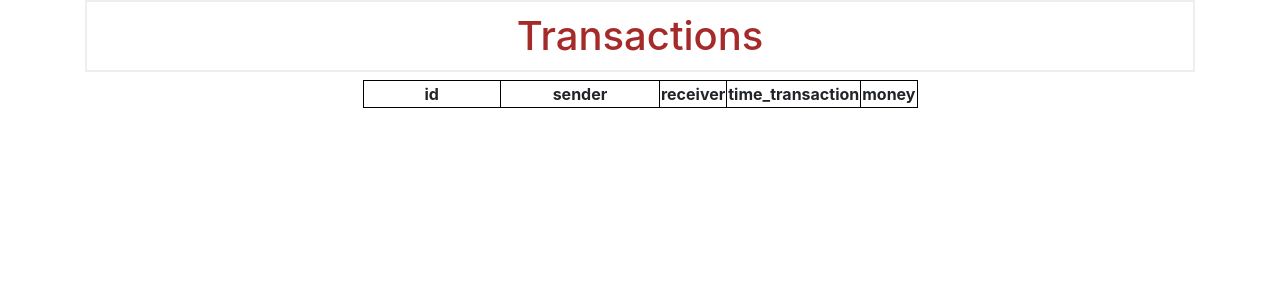
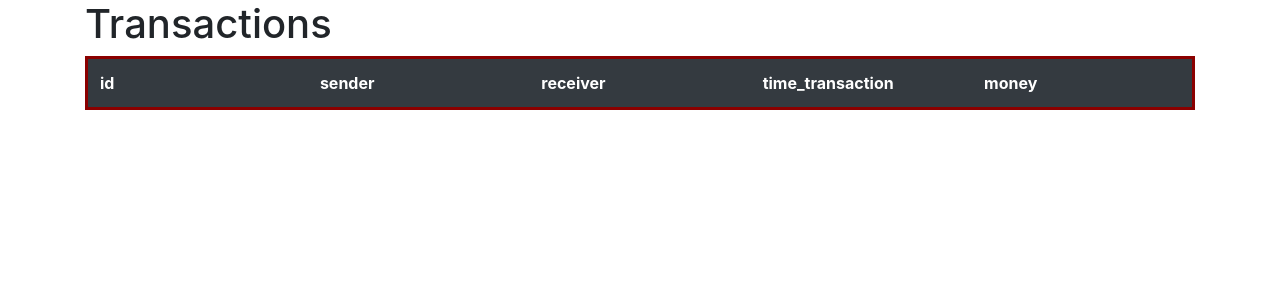
Before and after one commit to omegaBionic/TCHAI-JULIEN-BOULLY-YOUSSEF-TALEB, a Flask app: page / in a window 1280 px wide. Shown: the part 56-356 px from the top of the page. Run offline with Flask 2, Linux system fonts and the light colour scheme; data that the repository does not hold is empty; some libraries are stand-ins or nearby versions.

Commit message:
[Web] Added bootstrap style.

```diff
--- a/static/css/style.css
+++ b/static/css/style.css
@@ -1,23 +1,26 @@
-h1 {
-    border: 2px #eee solid;
-    color: brown;
-    text-align: center;
-    padding: 10px;
+table {
+  table-layout: fixed;
+  width: 100%;
+  border-collapse: collapse;
+  border: 3px solid darkred;
 }
 
-table {
- border-width:1px;
- border-style:solid;
- border-color:black;
- width:50%;
-margin:auto;
-    text-align: center;
- }
+thead th:nth-child(1) {
+  width: 30%;
+}
 
-td {
- border-width:1px;
- border-style:solid;
- border-color:black;
- width:50%;
-text-align: center;
- }
+thead th:nth-child(2) {
+  width: 20%;
+}
+
+thead th:nth-child(3) {
+  width: 15%;
+}
+
+thead th:nth-child(4) {
+  width: 35%;
+}
+
+th, td {
+  padding: 20px;
+}
--- a/templates/index.html
+++ b/templates/index.html
@@ -2,7 +2,7 @@
 {% block content %}
     <h1>{% block title %} Transactions {% endblock %}</h1>
 
-    <table>
+    <table class="table table-striped table-dark">
         <thead> <!-- En-tête du tableau -->
         <tr>
             <td><b>id</b></td>
```
